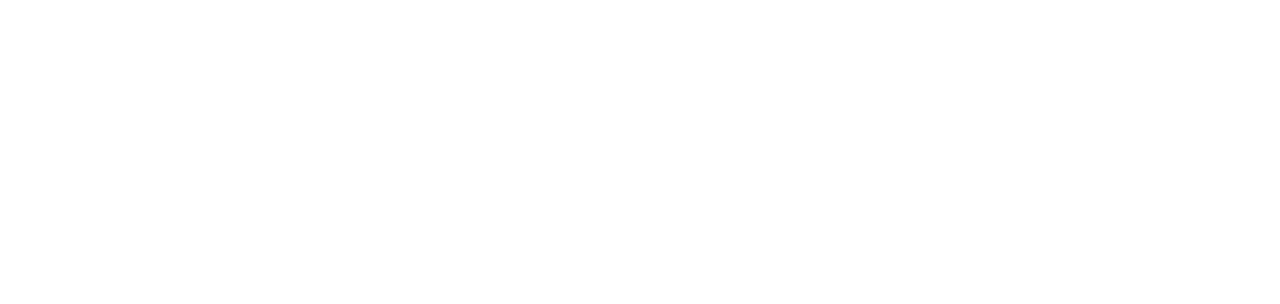
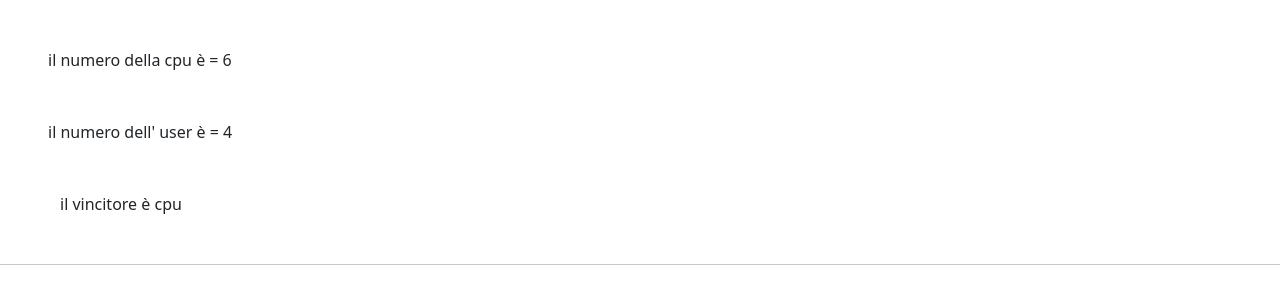
Before and after one commit to LeonardoContino/js-mail-dadi, a plain HTML site: page index.html in a window 1280 px wide. Drawn offline with nearby package versions, Linux system fonts and the light colour scheme.

Commit message:
es 1 completato

```diff
--- a/index.html
+++ b/index.html
@@ -15,7 +15,9 @@
     <link rel="stylesheet" href="style.css" />
   </head>
   <body>
-    <div id="dado" class="container m-5"></div>
-    <br class="m-5" />
+    <div id="cpuresult" class="m-5"></div>
+    <div id="userresult" class="m-5"></div>
+    <div id="result" class="container m-5"></div>
+    <hr />
   </body>
 </html>
--- a/main.js
+++ b/main.js
@@ -11,8 +11,11 @@ Stampiamo in pagina i due tiri e il risultato
 3. validare con if
 4.stampare con inner.html
 */
-const dado = document.getElementById("dado");
+let result = document.getElementById("result");
 let text = "";
+let cpuresult = document.getElementById("cpuresult");
+let userresult = document.getElementById("userresult");
+
 // console.log(dado);
 
 let randomcpu = Math.random();
@@ -20,10 +23,10 @@ let randomuser = Math.random();
 // console.log(random);
 const max = 6;
 
-const cpu = Math.floor(randomcpu * max) + 1;
+let cpu = Math.floor(randomcpu * max) + 1;
 console.log("numero cpu = " + cpu);
 
-const user = Math.floor(randomuser * max) + 1;
+let user = Math.floor(randomuser * max) + 1;
 console.log("numero user = " + user);
 
 if (cpu > user) {
@@ -36,3 +39,6 @@ if (cpu > user) {
   text = "pareggio";
   console.log(text);
 }
+cpuresult.innerHTML = "il numero della cpu è = " + cpu;
+userresult.innerHTML = "il numero dell' user è = " + user;
+result.innerHTML = text;
```
